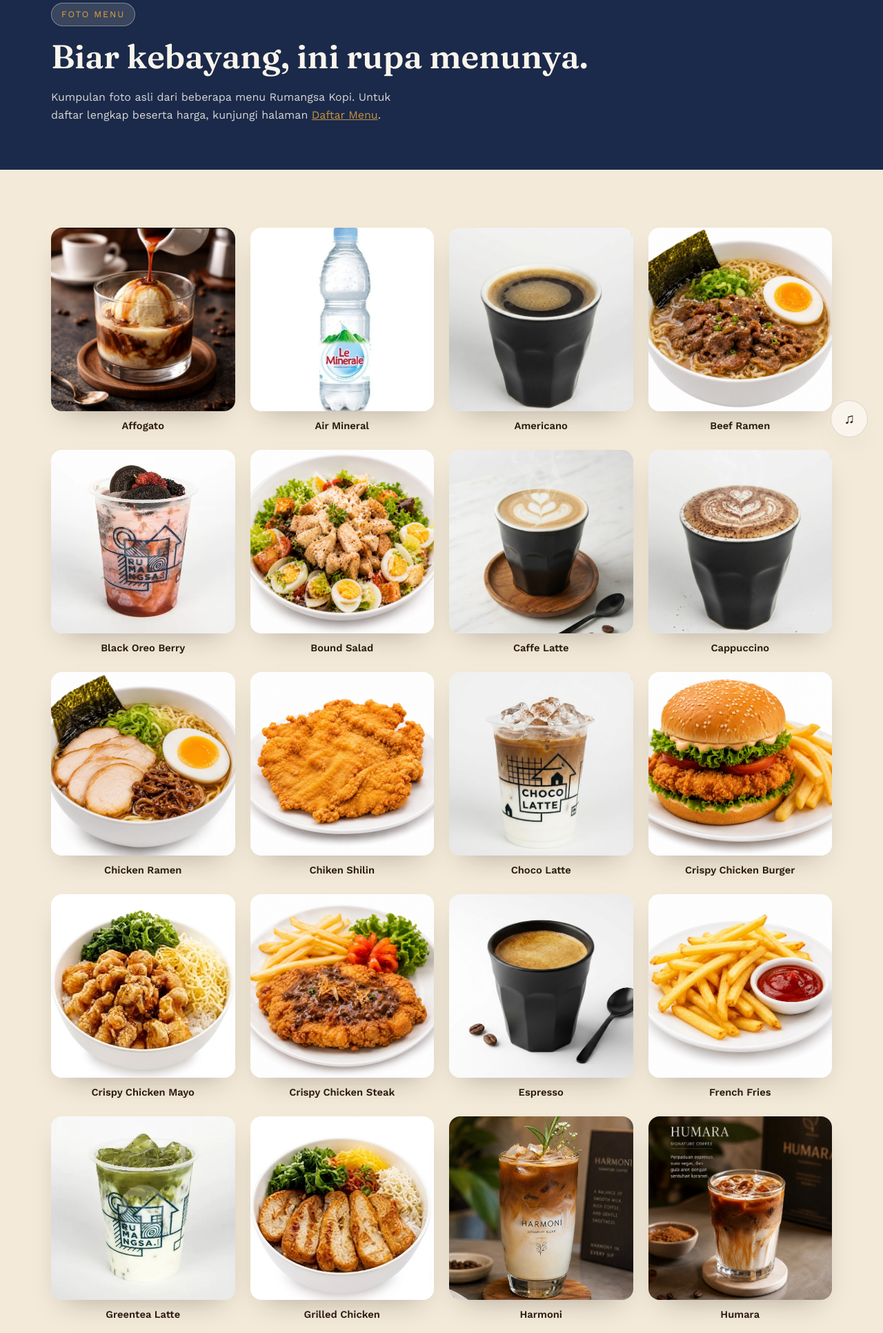
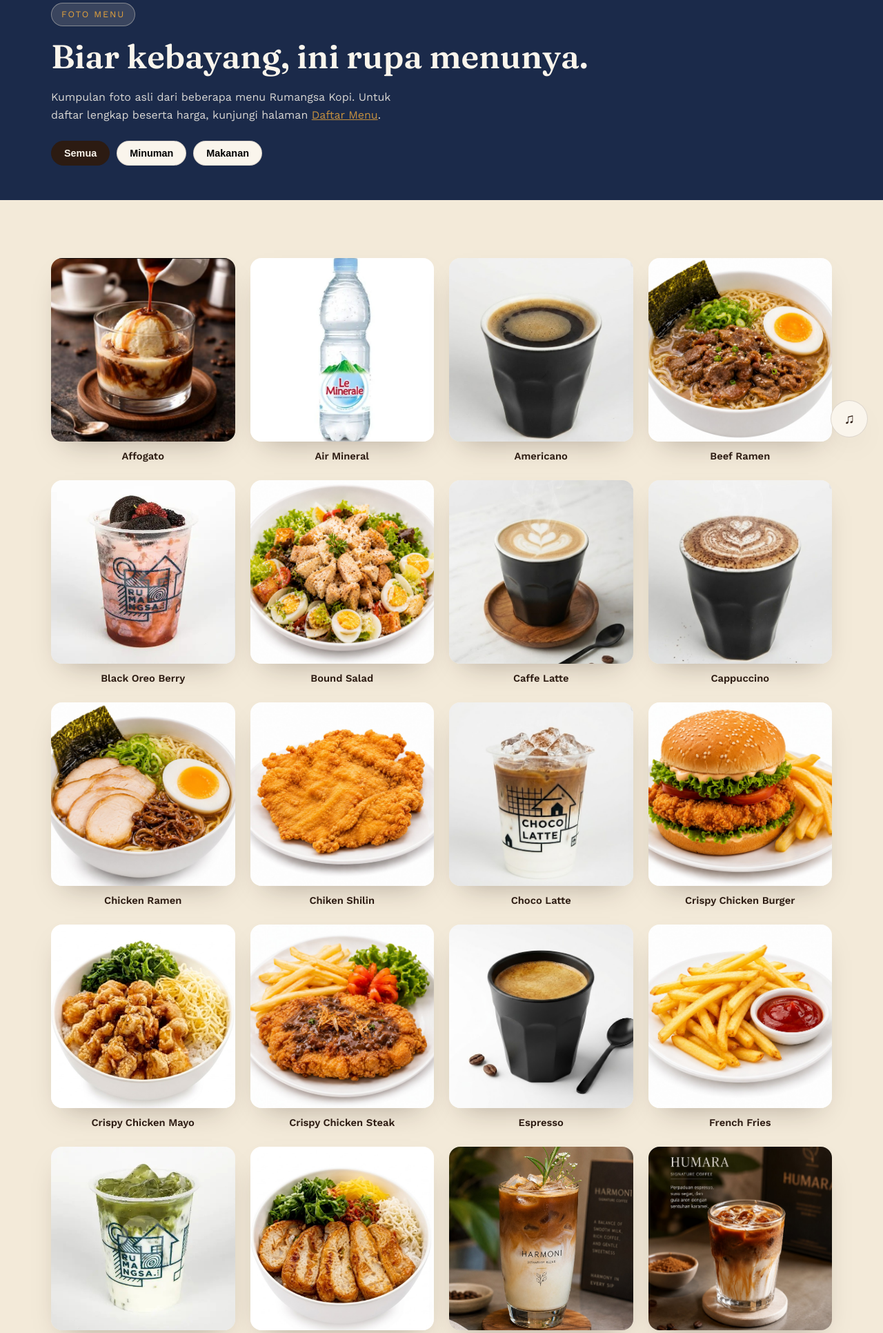
Before and after one commit to laptoploq77-art/Website-Rumangsa, a Flask app: page /foto-menu in a window 1280 px wide. Shown: the part 144-2076 px from the top of the page at 69% size. Run offline with Flask 3, Linux system fonts and the light colour scheme; some libraries are stand-ins or nearby versions.

Commit message:
Update foto-menu.html

```diff
--- a/templates/foto-menu.html
+++ b/templates/foto-menu.html
@@ -8,14 +8,19 @@
     <span class="eyebrow">Foto Menu</span>
     <h1>Biar kebayang, ini rupa menunya.</h1>
     <p style="max-width:54ch;opacity:.85;">Kumpulan foto asli dari beberapa menu Rumangsa Kopi. Untuk daftar lengkap beserta harga, kunjungi halaman <a href="{{ url_for('menu') }}" style="color:var(--gold);text-decoration:underline;">Daftar Menu</a>.</p>
+    <div class="filter-row" id="filterRow">
+      {% for group in photo_groups %}
+      <button class="filter-btn {{ 'active' if loop.first }}" data-filter="{{ group|lower|replace(' ', '-') }}">{{ group }}</button>
+      {% endfor %}
+    </div>
   </div>
 </section>
 
 <section>
   <div class="container">
-    <div class="photo-menu-grid">
+    <div class="photo-menu-grid" id="photoGrid">
       {% for p in photos %}
-      <figure class="photo-menu-card reveal" id="foto-{{ p.slug }}">
+      <figure class="photo-menu-card reveal" id="foto-{{ p.slug }}" data-groups="semua {{ p.group }}">
         <div class="photo-menu-img">
           <img src="{{ url_for('static', filename=p.src) }}" alt="{{ p.name }}" loading="lazy">
         </div>
@@ -27,3 +32,21 @@
 </section>
 
 {% endblock %}
+
+{% block scripts %}
+<script>
+  const filterBtns = document.querySelectorAll('#filterRow .filter-btn');
+  const photoCards = document.querySelectorAll('#photoGrid .photo-menu-card');
+  filterBtns.forEach(btn => {
+    btn.addEventListener('click', () => {
+      filterBtns.forEach(b => b.classList.remove('active'));
+      btn.classList.add('active');
+      const f = btn.dataset.filter;
+      photoCards.forEach(card => {
+        const groups = card.dataset.groups;
+        card.style.display = groups.includes(f) ? '' : 'none';
+      });
+    });
+  });
+</script>
+{% endblock %}
```
